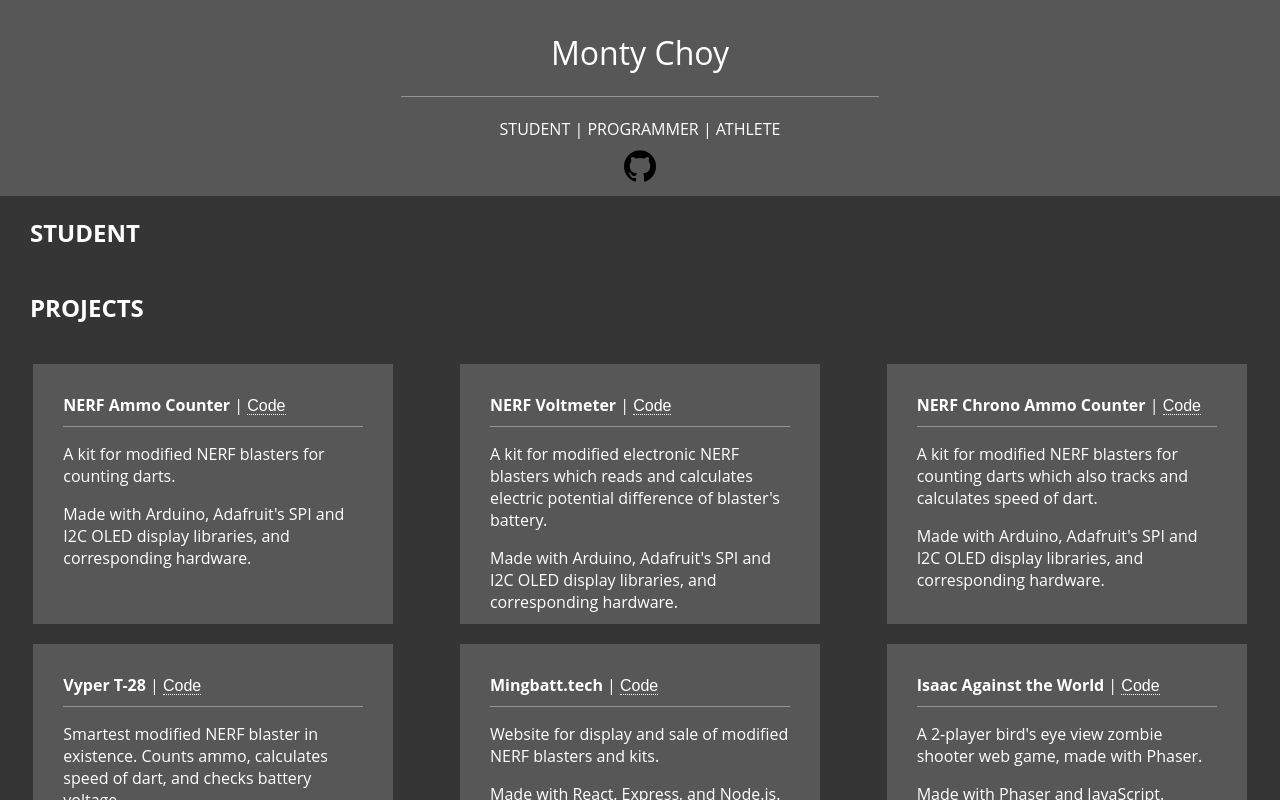
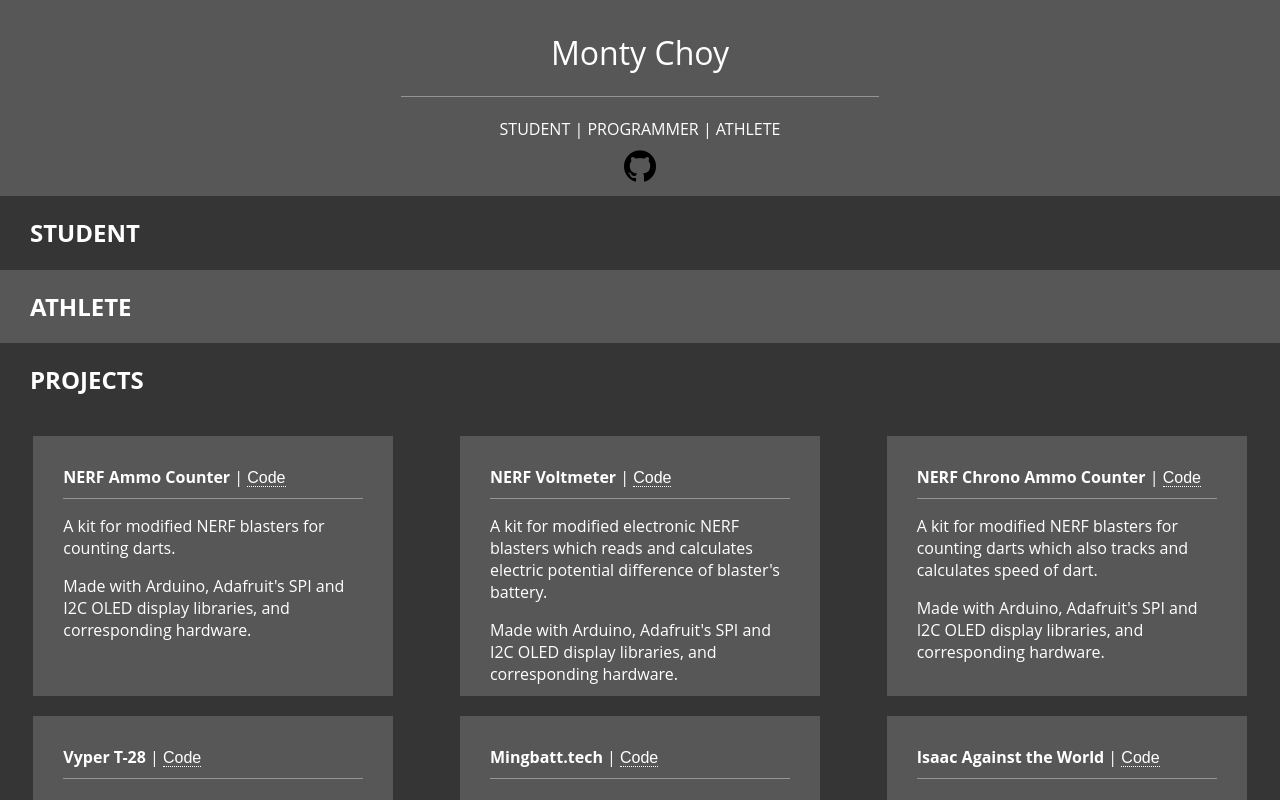
Before and after one commit to mochoy/personal-site, a React (Create React App) app: page / in a window 1280 px wide. Shown: the top 800 px of the page. Built offline with nearby package versions, Linux system fonts and the light colour scheme.

Commit message:
add title athlete to athlete section

```diff
--- a/src/components/Athlete/index.js
+++ b/src/components/Athlete/index.js
@@ -4,8 +4,10 @@
 export default class Student extends Component {
 	render () {
 		return (
-			<div id="Student">
-
+			<div id="Athlete">
+				<div id="titleContainer">
+					<h2 id="title">ATHLETE</h2>
+				</div>
 			</div>
 
 		)
```
